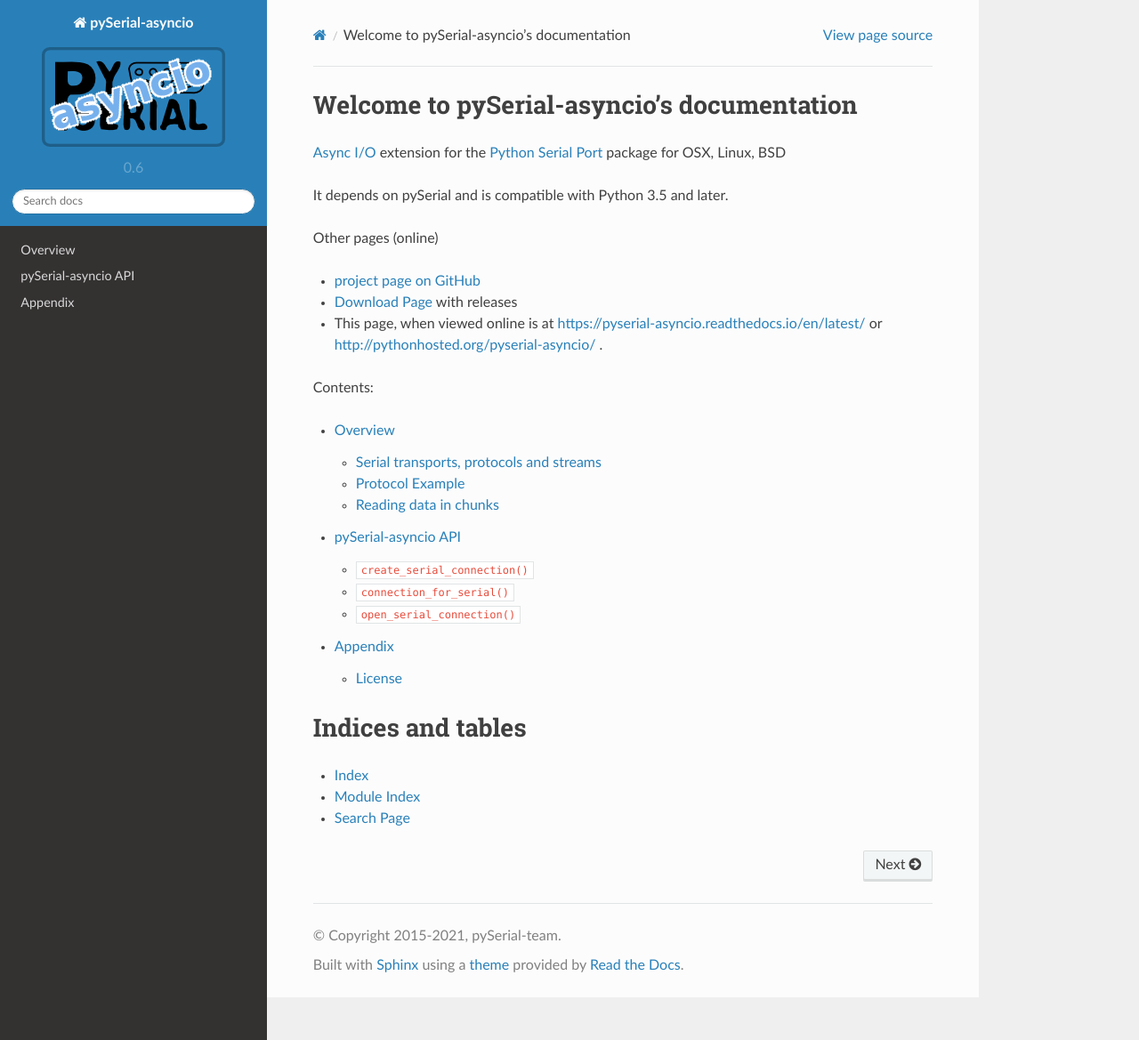
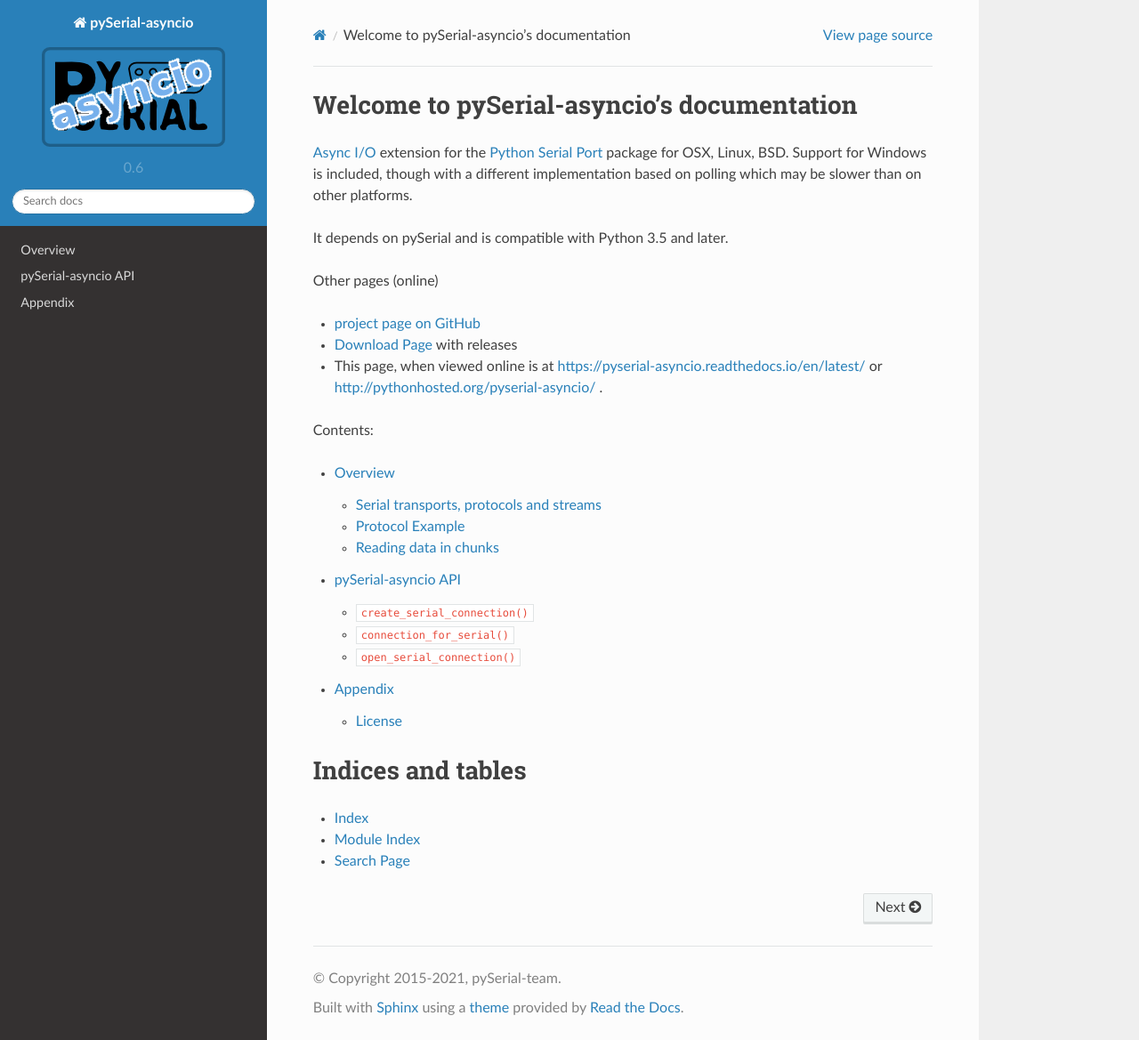
Before and after one commit to pyserial/pyserial-asyncio, a Sphinx documentation site: the page built from documentation/index.rst, in a window 1280 px wide and 1169 px high. Shown: the whole window at 89% size. Built offline with Sphinx 7.4.7 and the Read the Docs theme 2.0.0, drawn with Linux system fonts in a browser that asks for light colours.

Commit message:
Fixes #85 Windows support is ambiguous.

```diff
--- a/documentation/index.rst
+++ b/documentation/index.rst
@@ -3,7 +3,9 @@
 Welcome to pySerial-asyncio's documentation
 ===========================================
 
-`Async I/O`_ extension for the `Python Serial Port`_ package for OSX, Linux, BSD
+`Async I/O`_ extension for the `Python Serial Port`_ package for OSX, Linux, BSD.
+Support for Windows is included, though with a different implementation based on polling
+which may be slower than on other platforms.
 
 It depends on pySerial and is compatible with Python 3.5 and later.
 
```
